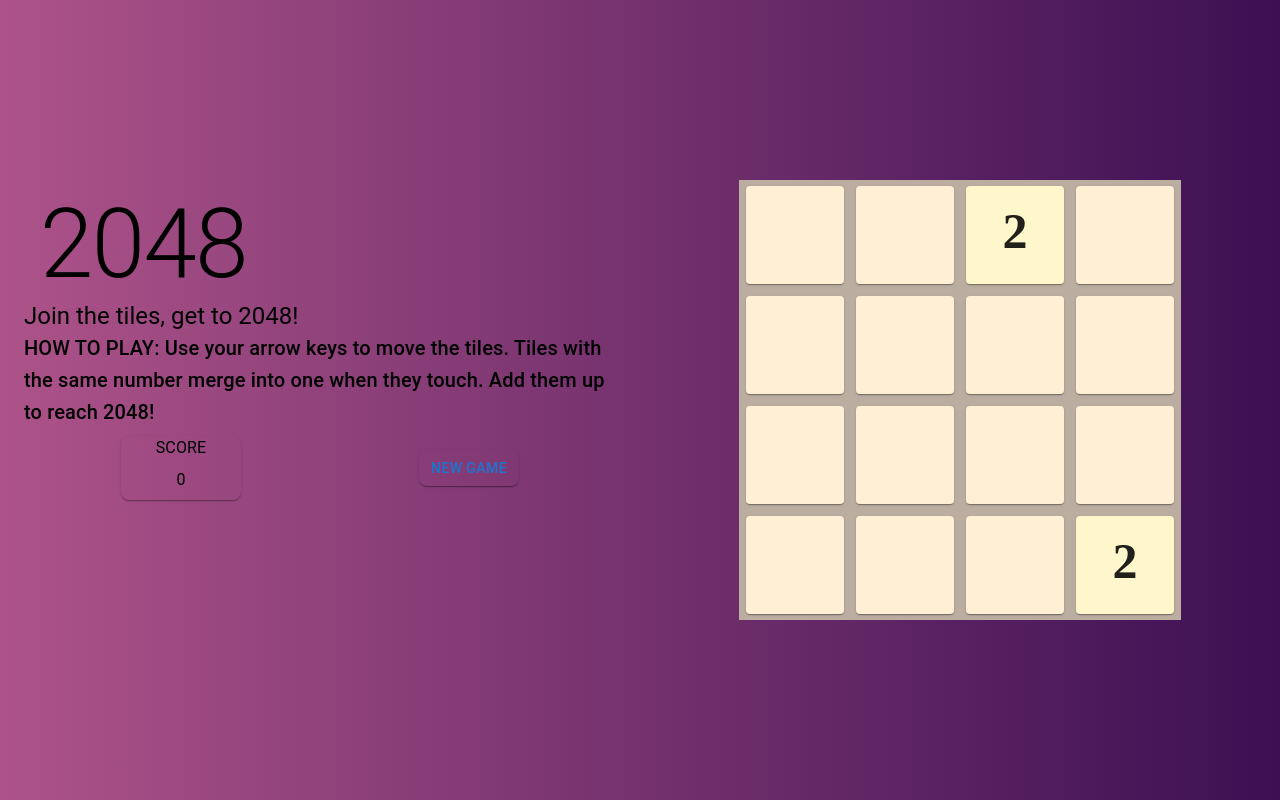
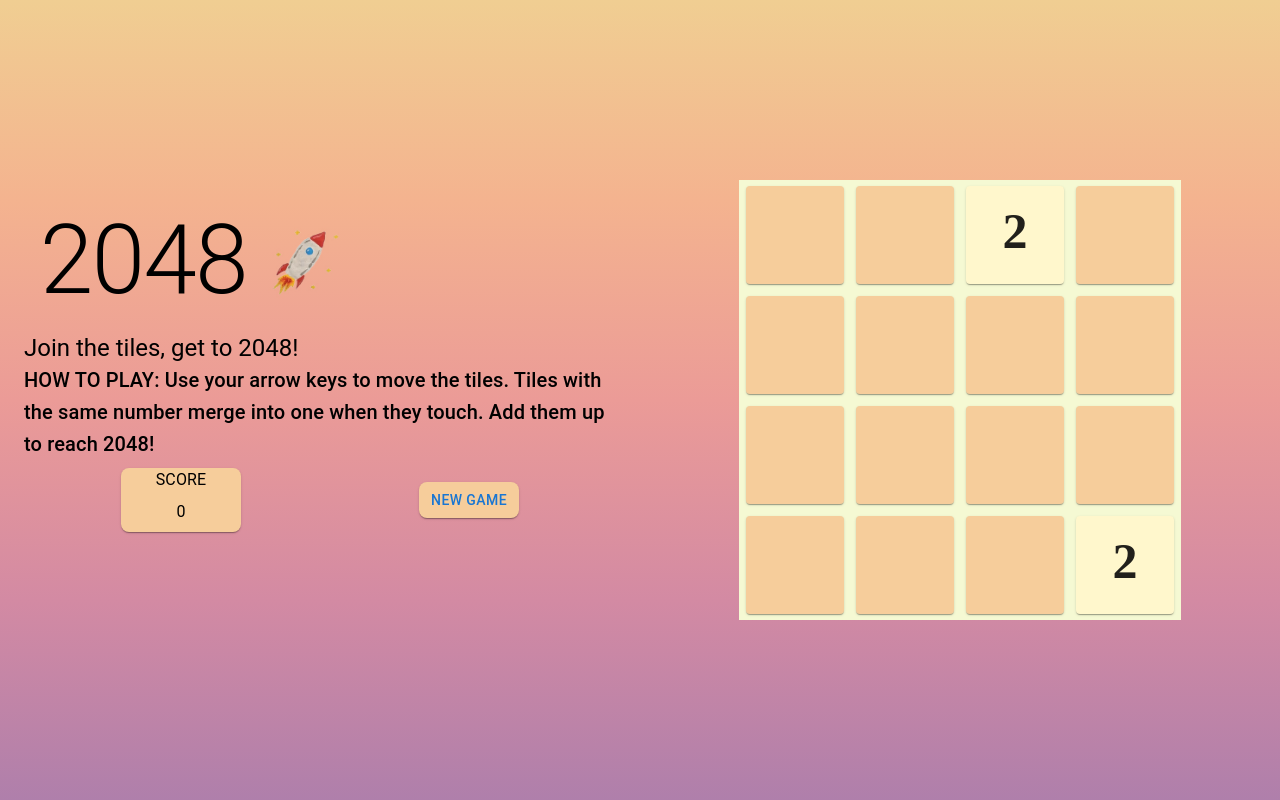
Before and after one commit to reenasoni3001/2048game, a React (Create React App) app: page / in a window 1280 px wide. Built offline with nearby package versions, Linux system fonts and the light colour scheme.

Commit message:
some colour changes

```diff
--- a/src/App.js
+++ b/src/App.js
@@ -8,7 +8,11 @@ function App() {
       justifyContent="center"
       alignItems="center"
       sx={{
-        background: "linear-gradient(to right, #ad5389, #3c1053)",
+        //background: "linear-gradient(to right, #ad5389, #3c1053)",
+        // background:
+        //   " linear-gradient(to left, #f0ce92, #f4b38f, #eb9b97, #d38aa3, #af7fab)",
+        background:
+          "linear-gradient(to bottom, #f0ce92, #f4b38f, #eb9b97, #d38aa3, #af7fab)",
         height: "100vh",
         minWidth: "100vh",
       }}
--- a/src/components/Board.jsx
+++ b/src/components/Board.jsx
@@ -104,7 +104,9 @@ const Board = ({ score, setScore }) => {
           justifyContent="center"
           alignItems="center"
           key={i}
-          sx={{ backgroundColor: "#bbada0" }}
+          sx={{
+            backgroundColor: "#F5F9D3",
+          }}
         >
           {cells.map((cell, j) => (
             <Grid
--- a/src/components/Cell.jsx
+++ b/src/components/Cell.jsx
@@ -10,7 +10,7 @@ const Cell = ({ cell }) => {
         alignItems: "center",
         height: "98px",
         width: "98px",
-        backgroundColor: cell === 0 ? "papayawhip" : getColors(cell),
+        backgroundColor: cell === 0 ? "#F6CD9B" : getColors(cell),
       }}
     >
       <CardContent
--- a/src/components/Header.jsx
+++ b/src/components/Header.jsx
@@ -1,12 +1,16 @@
 import { Box, Button, Typography } from "@mui/material";
 import React from "react";
+import logo from "../assets/200w.webp";
 
 const Header = ({ score }) => {
   return (
     <Box>
-      <Typography variant="h1" component="span" p={2}>
-        2048
-      </Typography>
+      <Box display="flex" justifyContent="flex-start" alignItems="center">
+        <Typography variant="h1" component="span" p={2}>
+          2048
+        </Typography>
+        <Box component="img" sx={{ height: 90 }} alt="2048!" src={logo} />
+      </Box>
       <Typography variant="h5">Join the tiles, get to 2048!</Typography>
       <Typography variant="h6" component="p">
         HOW TO PLAY: Use your arrow keys to move the tiles. Tiles with the same
@@ -27,6 +31,7 @@ const Header = ({ score }) => {
             borderRadius: 2,
             minWidth: 120,
             minHeight: 20,
+            background: "#F6CD9B",
           }}
         >
           <Typography>SCORE</Typography>
@@ -39,6 +44,7 @@ const Header = ({ score }) => {
             borderRadius: 2,
             minWidth: 100,
             minHeight: 30,
+            background: "#F6CD9B",
           }}
         >
           New Game
```
